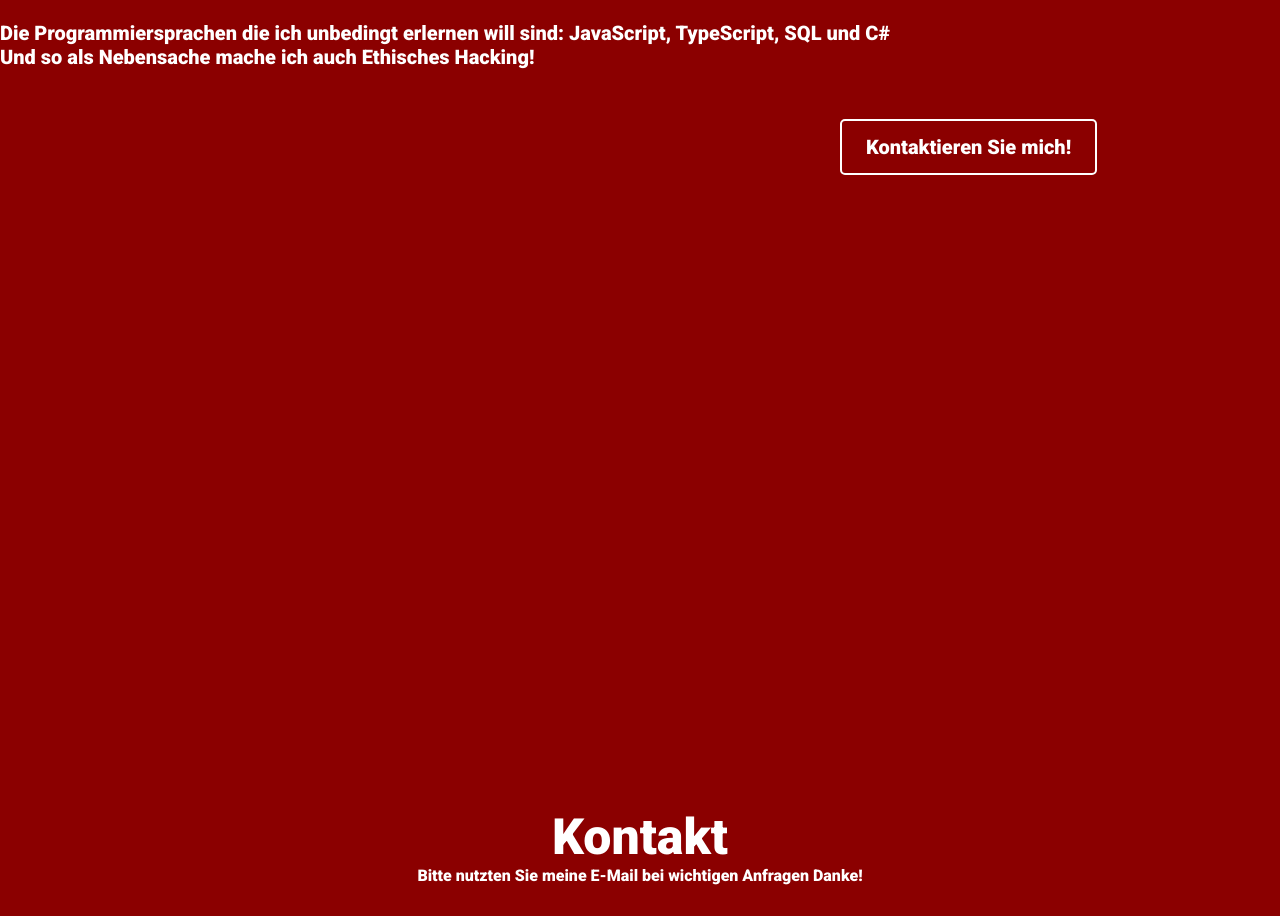
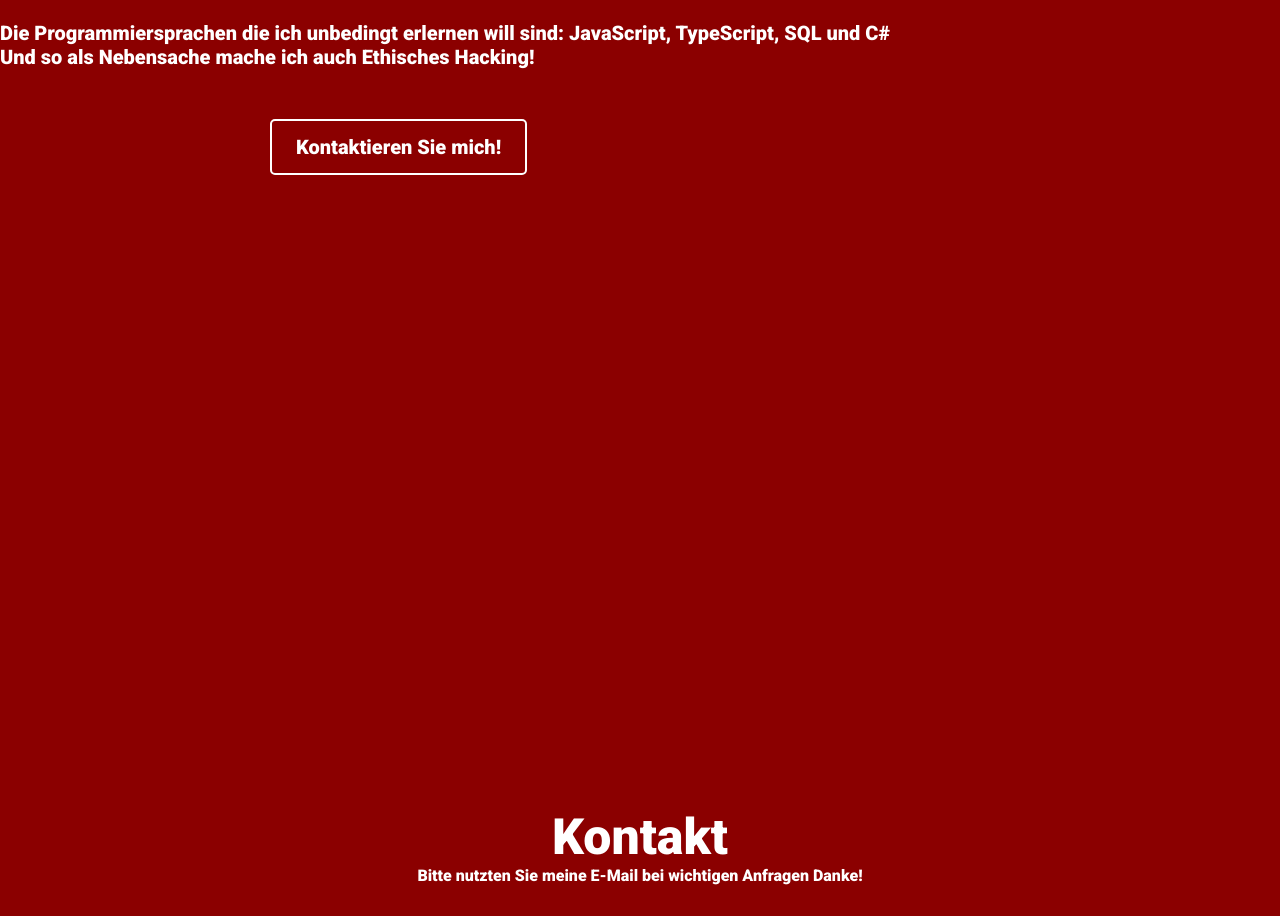
Before and after one commit to ErgunDemirel/ErgunDemirel.github.io, a plain HTML site: page index.html in a window 1280 px wide. Shown: the part 5594-6510 px from the top of the page. Drawn offline with Linux system fonts and the light colour scheme.

Commit message:
Update style.css

```diff
--- a/style.css
+++ b/style.css
@@ -224,7 +224,7 @@ li{
     border-radius: 5px;
     font-size: 20;
     transition: color 0.3s ease;
-    margin-left: 840;
+    margin-left: 270;
 }
 
 .konk button:hover {
```
